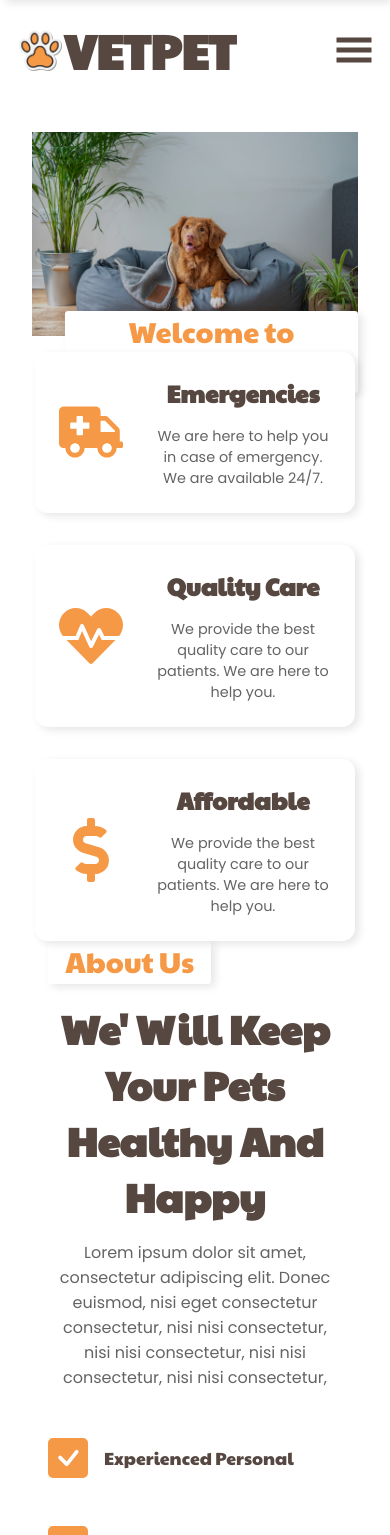
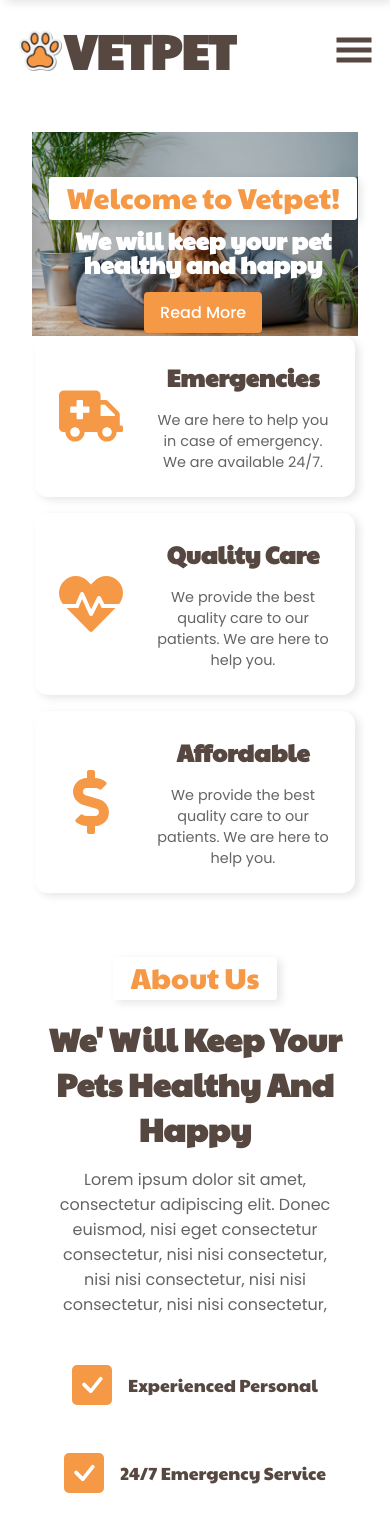
Before and after one commit to EnFlorian/vetmed, a React (Vite) app: page / in a window 390 px wide. Shown: the top 1535 px of the page. Built offline with nearby package versions, Linux system fonts and the light colour scheme.

Commit message:
Style: Added media queries

```diff
--- a/src/components/layout/AboutSection/AboutSection.scss
+++ b/src/components/layout/AboutSection/AboutSection.scss
@@ -64,3 +64,26 @@
     }
   }
 }
+
+@media (max-width: 1000px) {
+  .about-section {
+    &__right-content {
+      align-items: center;
+    }
+
+    &__description {
+      text-align: center;
+    }
+
+    &__list {
+      width: 100%;
+      justify-items: center;
+      grid-template-columns: repeat(auto-fill, minmax(200px, 1fr));
+    }
+
+    &__title {
+      font-size: 2rem;
+      text-align: center;
+    }
+  }
+}
--- a/src/components/layout/HeroSection/HeroSection.scss
+++ b/src/components/layout/HeroSection/HeroSection.scss
@@ -1,6 +1,6 @@
 .hero-section {
   position: relative;
-  padding-top: var(--navbar-height); // display: flex;
+  padding-top: var(--navbar-height);
   justify-content: center;
   align-items: center;
   height: 110vh;
@@ -28,7 +28,7 @@
   }
 
   &__title {
-    margin: 0.5rem 0 3rem 0;
+    margin: 0.5rem 0 2rem 0;
     font-size: 4rem;
     font-family: var(--font-secondary);
     color: var(--clr-text-neutral);
@@ -37,7 +37,6 @@
 
   &__cards-list {
     width: 100%;
-    padding: 0 5rem;
     position: absolute;
     top: 95%;
     left: 0;
@@ -47,15 +46,71 @@
     justify-content: center;
     align-items: center;
     z-index: 1;
+    padding: 0 4rem;
   }
 }
 
-@media (max-width: 1200px) {
+@media (max-width: 1180px) {
   .hero-section {
     height: auto;
     &__cards-list {
       position: relative;
-      top: 1rem;
+      gap: 1.5rem;
     }
   }
 }
+
+@media (max-width: 1000px) {
+  .hero-section {
+    &__cards-list {
+      padding: 0rem 1rem 3rem 1rem;
+    }
+
+    &__title {
+      font-size: 3rem;
+    }
+  }
+}
+
+@media (max-width: 840px) {
+  .hero-section {
+    &__cards-list {
+      display: grid;
+      gap: 1rem;
+    }
+
+    &__content {
+      top: 10%;
+    }
+  }
+}
+
+@media (max-width: 620px) {
+  .hero-section {
+    &__title {
+      font-size: 2rem;
+    }
+
+    &__title {
+      font-size: 1.5rem;
+      margin-bottom: 1rem;
+    }
+
+    &__content {
+      top: 5%;
+      left: 5%;
+    }
+  }
+}
+
+@media (max-width: 400px) {
+  .hero-section {
+    &__title {
+      font-size: 1.5rem;
+    }
+
+    &__content {
+      top: 5%;
+    }
+  }
+}
--- a/src/components/layout/TestimonialSection/TestimonialSection.scss
+++ b/src/components/layout/TestimonialSection/TestimonialSection.scss
@@ -50,7 +50,13 @@
 
 @media (max-width: 1000px) {
   .testimonial-section {
+    &__title {
+      text-align: center;
+      font-size: 2rem;
+    }
+
     &__list {
+      padding-left: 0.1rem;
       flex-direction: column;
     }
   }
--- a/src/components/layout/TestimonialSection/TestimonialSection.tsx
+++ b/src/components/layout/TestimonialSection/TestimonialSection.tsx
@@ -21,8 +21,8 @@ const TestimonialSection = () => {
     <section className="testimonial-section" id="testimonials">
       <div className="testimonial-section__wrapper  container-lg">
         <header className="testimonial-section__header">
-          <BaseBadge title="Our Services" />
-          <h1 className="testimonial-section__title">What We can do for You</h1>
+          <BaseBadge title="Testimonials" />
+          <h1 className="testimonial-section__title">What our customers say</h1>
           <p className="testimonial-section__description">
             Lorem ipsum dolor sit amet, consectetur adipiscing elit. Vestibulum euismod nisi eu nunc consectetur, eget
             consectetur nisi euismod.
```
